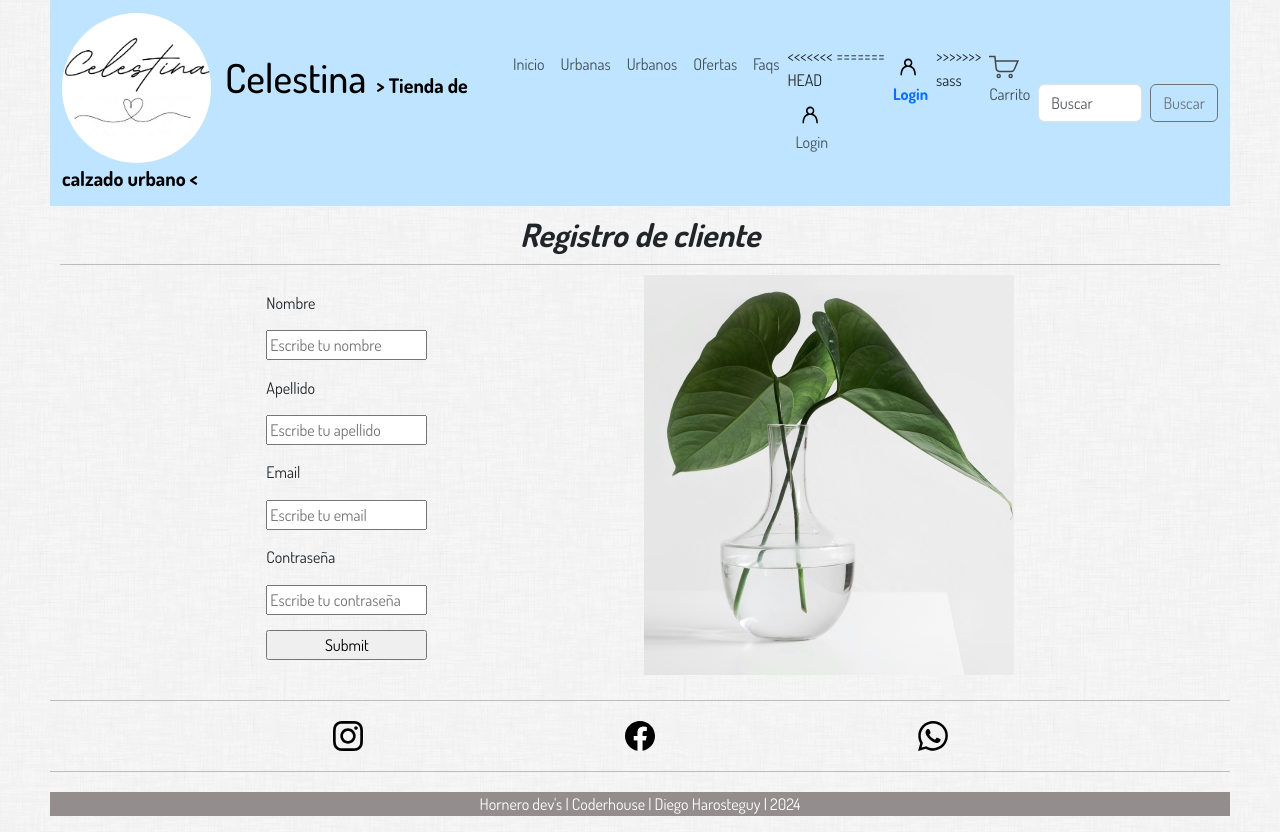
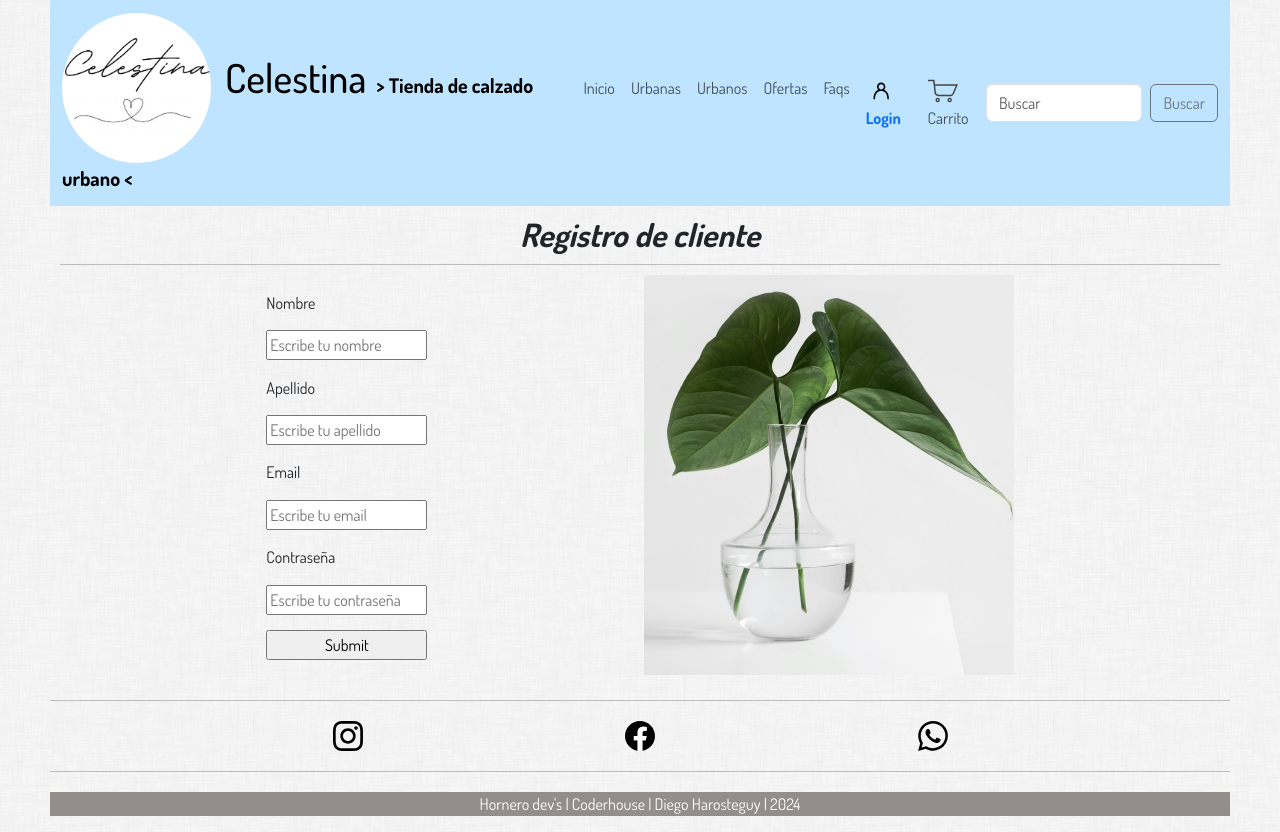
Before and after one commit to vascodh/2da-entrega-diego-h, a website: page pages/registro.html in a window 1280 px wide. Drawn offline with nearby package versions, Linux system fonts and the light colour scheme.

Commit message:
[DH - Correcciones en archivos HTML

```diff
--- a/pages/registro.html
+++ b/pages/registro.html
@@ -41,11 +41,7 @@
                     <a class="nav-link" href="./faqs.html">Faqs</a>
                   </li>
                   <li class="nav-item">
-<<<<<<< HEAD
-                    <a class="nav-link" href="./login.html"><img class = "logos-menu" src="../assets/user.svg" alt="Logo ingreso y registro">Login</a></li>
-=======
                     <a class="nav-link active text-primary fw-bold" href="./login.html"><img class = "logos-menu" src="../assets/user.svg" alt="Logo ingreso y registro">Login</a></li>
->>>>>>> sass
                   </li>
                   <li class="nav-item">
                     <a class="nav-link" href="./carrito.html"><img class = "logos-menu" src="../assets/cart.svg" alt="Logo ingreso y registro">Carrito</a></li>
```
Also changed, not shown: 1 other file.
